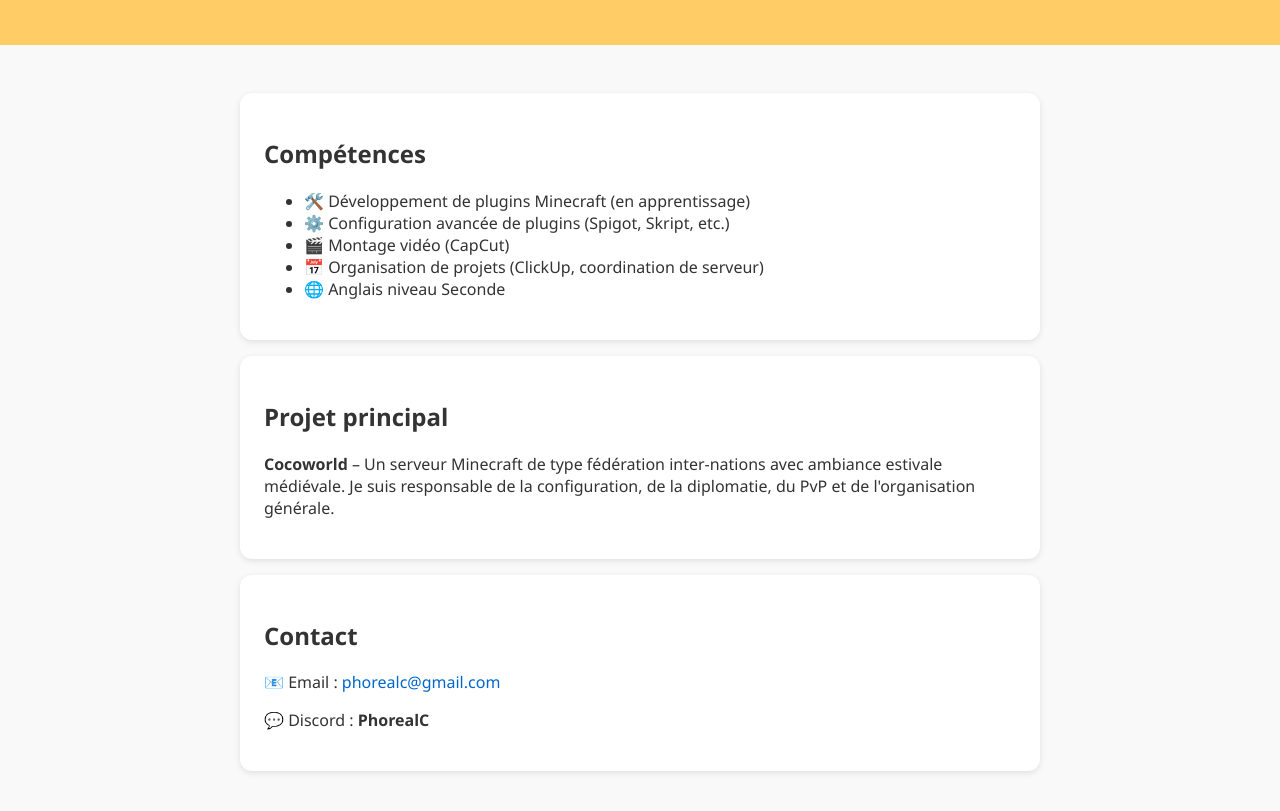
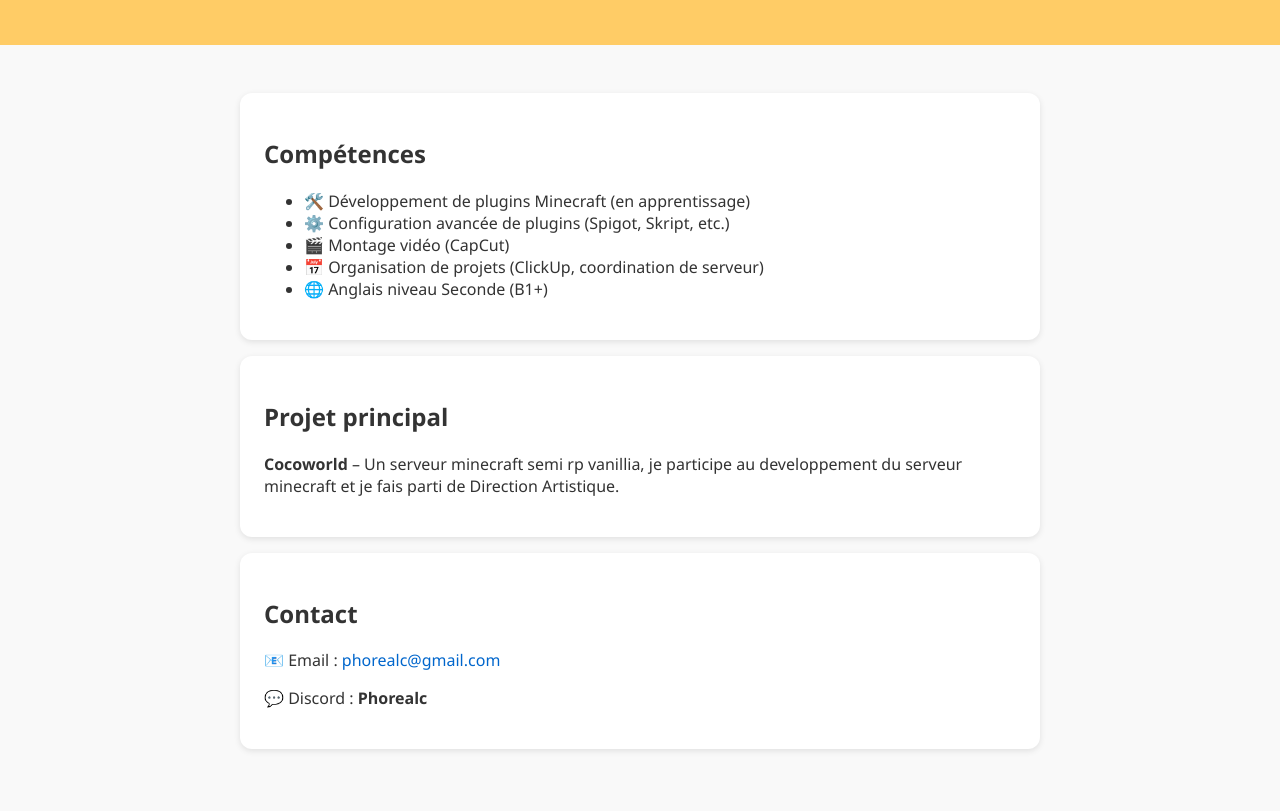
Before and after one commit to phorealc/CV, a plain HTML site: page index.html in a window 1280 px wide. Shown: the part 249-1060 px from the top of the page. Drawn offline with Linux system fonts and the light colour scheme.

Commit message:
Update index.html

```diff
--- a/index.html
+++ b/index.html
@@ -3,7 +3,7 @@
 <head>
   <meta charset="UTF-8" />
   <meta name="viewport" content="width=device-width, initial-scale=1.0"/>
-  <title>PhorealC – Mon CV</title>
+  <title>Phorealc – Mon CV</title>
   <style>
     body {
       margin: 0;
@@ -58,19 +58,19 @@
       <li>⚙️ Configuration avancée de plugins (Spigot, Skript, etc.)</li>
       <li>🎬 Montage vidéo (CapCut)</li>
       <li>📅 Organisation de projets (ClickUp, coordination de serveur)</li>
-      <li>🌐 Anglais niveau Seconde</li>
+      <li>🌐 Anglais niveau Seconde (B1+)</li>
     </ul>
   </div>
 
   <div class="projects">
     <h2>Projet principal</h2>
-    <p><strong>Cocoworld</strong> – Un serveur Minecraft de type fédération inter-nations avec ambiance estivale médiévale. Je suis responsable de la configuration, de la diplomatie, du PvP et de l'organisation générale.</p>
+    <p><strong>Cocoworld</strong> – Un serveur minecraft semi rp vanillia, je participe au developpement du serveur minecraft et je fais parti de Direction Artistique.</p>
   </div>
 
   <div class="contact">
     <h2>Contact</h2>
     <p>📧 Email : <a href="mailto:phorealc@gmail.com">phorealc@gmail.com</a></p>
-    <p>💬 Discord : <strong>PhorealC</strong></p>
+    <p>💬 Discord : <strong>Phorealc</strong></p>
   </div>
 </section>
 
```
